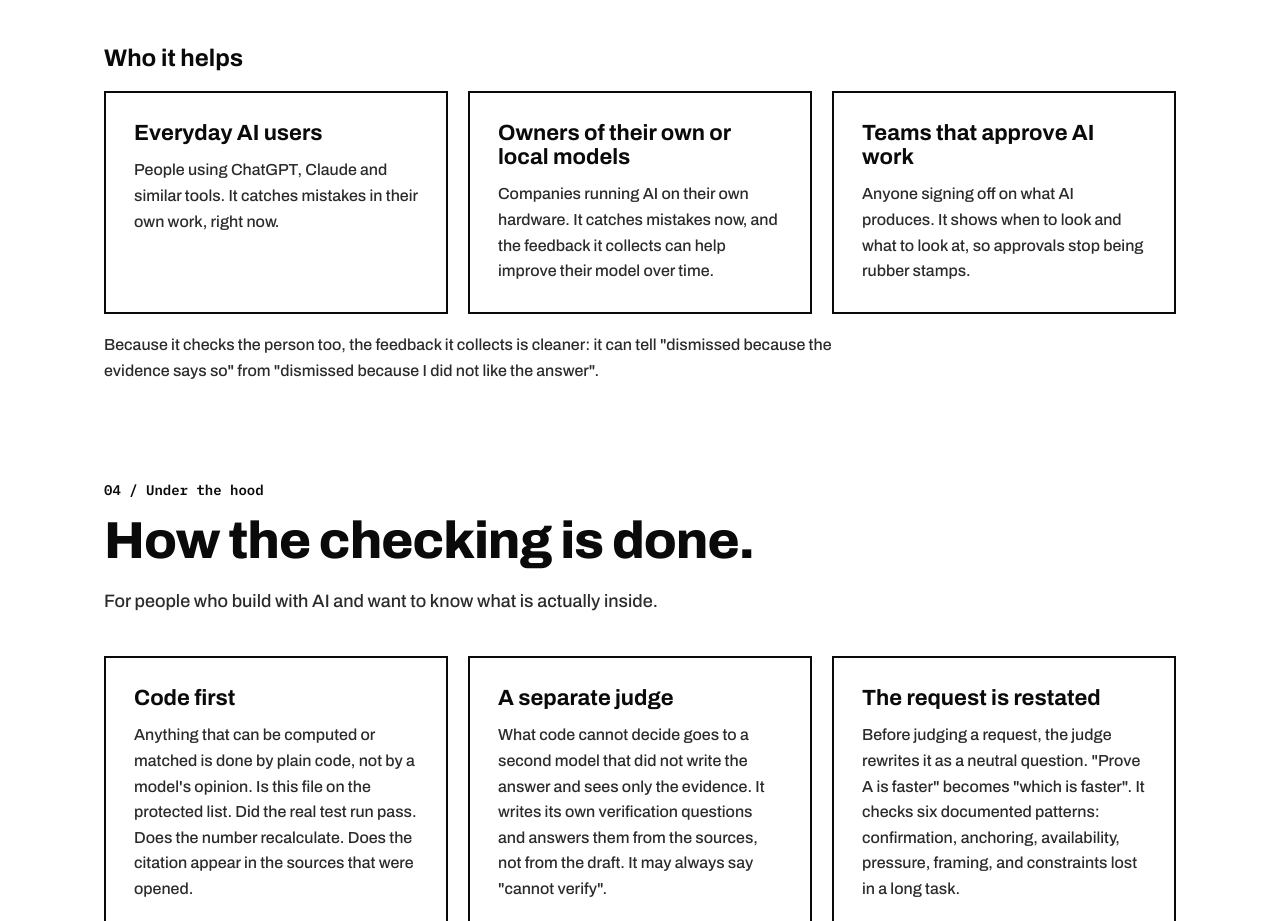
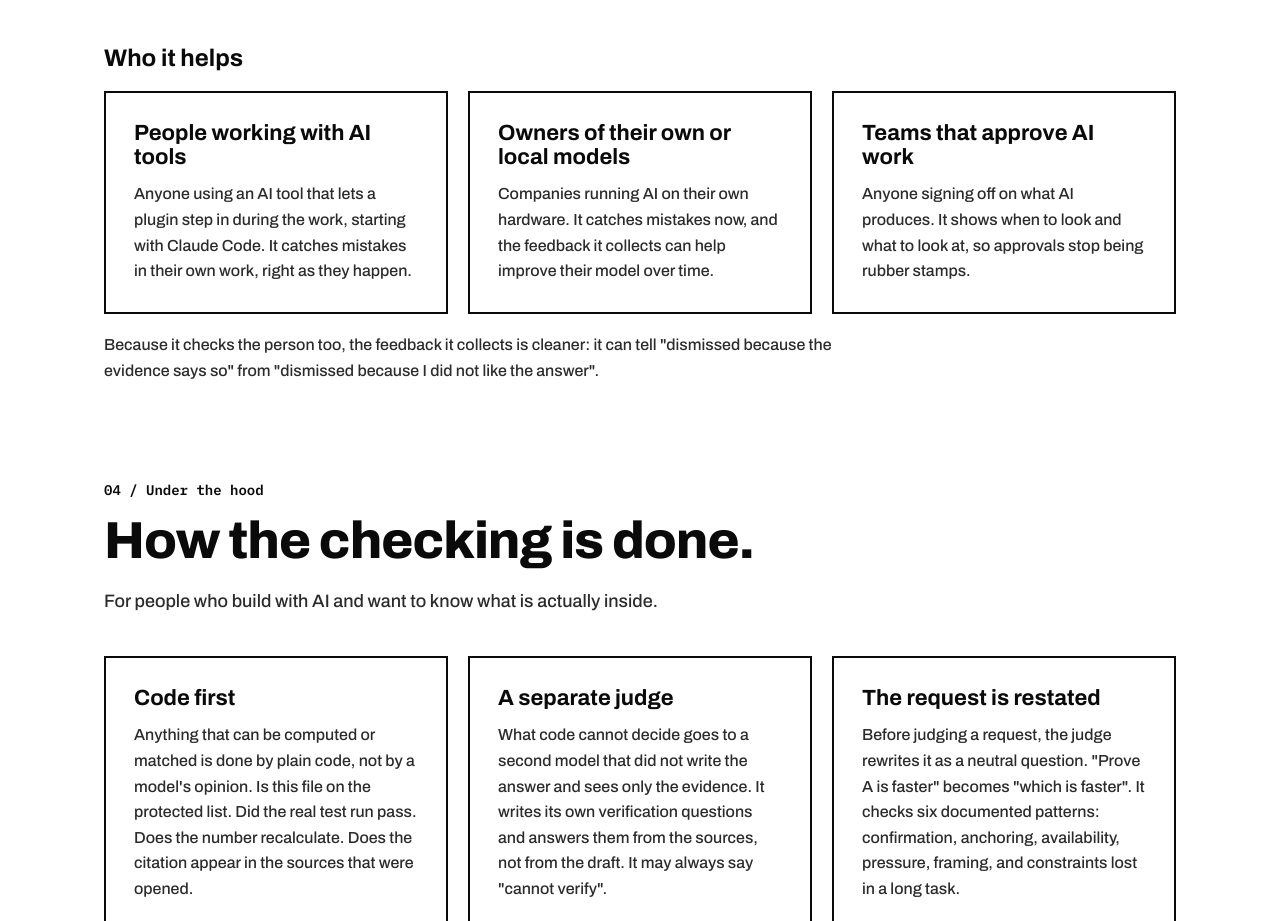
Before and after one commit to NKnocode/ai-gut-feeling, a plain HTML site: page index.html in a window 1280 px wide. Shown: the part 3037-3958 px from the top of the page. Drawn offline with Linux system fonts and the light colour scheme.

Commit message:
Who it helps: match the FAQ (tools that allow a plugin, starting with Claude Code)
Co-Authored-By: Claude Opus 5.5 <noreply@anthropic.com>
Claude-Session: https://claude.ai/code/session_01GFUe6cTpsmf6EpeUTg1SSf

```diff
--- a/index.html
+++ b/index.html
@@ -169,7 +169,7 @@ h3{margin:0;font-size:22px;font-weight:700}
   </div>
   <h3 style="margin:48px 0 0;font-size:24px">Who it helps</h3>
   <div class="row" style="margin-top:20px">
-    <div class="card"><h3>Everyday AI users</h3><p>People using ChatGPT, Claude and similar tools. It catches mistakes in their own work, right now.</p></div>
+    <div class="card"><h3>People working with AI tools</h3><p>Anyone using an AI tool that lets a plugin step in during the work, starting with Claude Code. It catches mistakes in their own work, right as they happen.</p></div>
     <div class="card"><h3>Owners of their own or local models</h3><p>Companies running AI on their own hardware. It catches mistakes now, and the feedback it collects can help improve their model over time.</p></div>
     <div class="card"><h3>Teams that approve AI work</h3><p>Anyone signing off on what AI produces. It shows when to look and what to look at, so approvals stop being rubber stamps.</p></div>
   </div>
```
